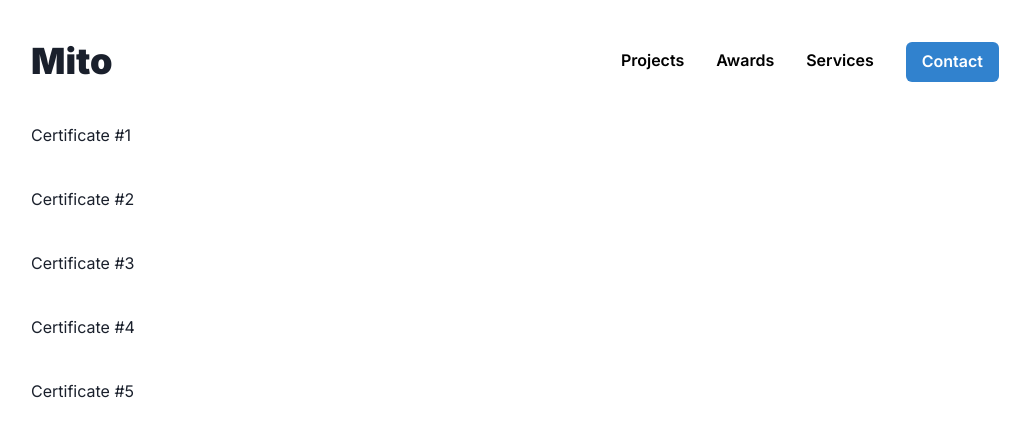
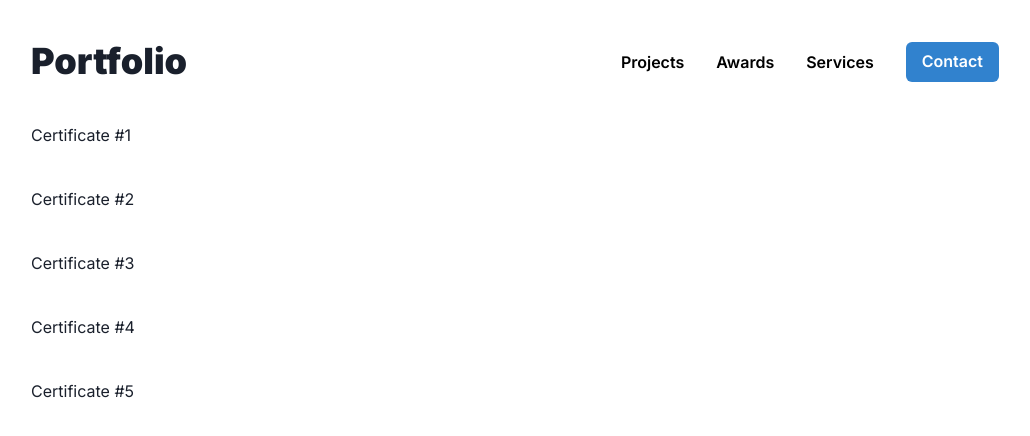
Before and after one commit to Mito9999/portfolio, a Next.js app: page /awards in a window 1280 px wide. Shown: the top 436 px of the page, without its empty margins (125-1155 px from the left). Built offline with nearby package versions, Linux system fonts and the light colour scheme.

Commit message:
Fixed typing fetch, navbar

```diff
--- a/package.json
+++ b/package.json
@@ -11,9 +11,12 @@
     "@chakra-ui/react": "^1.3.4",
     "@emotion/react": "^11.1.5",
     "@emotion/styled": "^11.1.5",
+    "cors": "^2.8.5",
     "framer-motion": "^3.10.5",
+    "nc": "^1.0.3",
     "next": "^10.0.0",
     "react": "17.0.1",
-    "react-dom": "17.0.1"
+    "react-dom": "17.0.1",
+    "swr": "^0.5.3"
   }
 }
--- a/pages/_app.js
+++ b/pages/_app.js
@@ -7,7 +7,6 @@ import {
   Box,
   Heading,
   Flex,
-  Spacer,
   Button,
 } from "@chakra-ui/react";
 
@@ -19,6 +18,9 @@ function MyApp({ Component, pageProps }) {
   return (
     <>
       <Head>
+        <meta charset="UTF-8" />
+        <meta http-equiv="X-UA-Compatible" content="IE=edge" />
+        <meta name="viewport" content="width=device-width, initial-scale=1.0" />
         <link rel="preconnect" href="https://fonts.gstatic.com" />
         <link
           rel="stylesheet"
@@ -28,16 +30,20 @@ function MyApp({ Component, pageProps }) {
       <ChakraProvider theme={extendedTheme}>
         <Container maxW="1000px">
           <header>
-            <Flex my="40px" align="center">
-              <Box>
+            <Flex
+              my="40px"
+              align="center"
+              justify="space-between"
+              flexWrap="wrap"
+            >
+              <Box textAlign="center">
                 <Heading size="xl" cursor="pointer" fontWeight="900">
-                  <Link href="/">Mito</Link>
+                  <Link href="/">Portfolio</Link>
                 </Heading>
               </Box>
-              <Spacer />
-              <Box>
+              <Flex justify="center">
                 <Link href="/projects">
-                  <Button variant="link" color="black" mr="8">
+                  <Button variant="link" color="black" mx="8">
                     Projects
                   </Button>
                 </Link>
@@ -54,7 +60,7 @@ function MyApp({ Component, pageProps }) {
                 <Link href="/contact">
                   <Button colorScheme="blue">Contact</Button>
                 </Link>
-              </Box>
+              </Flex>
             </Flex>
           </header>
           <Component {...pageProps} />
```
Also changed, not shown: pages/index.js (+26 -3 lines), 1 other file (tests, documents, lock files or other folders).
